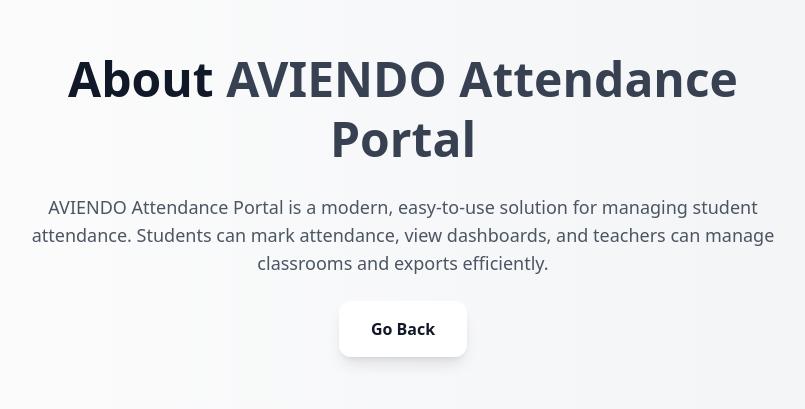
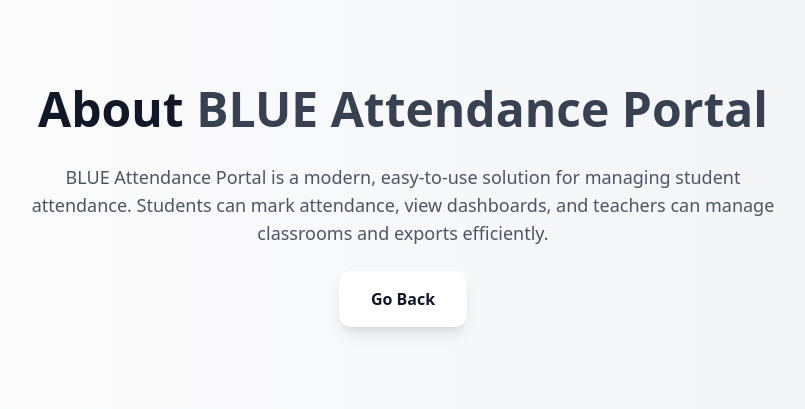
Before and after one commit to Gaurav-7489/ERS-aviendo, a React (Vite) app in the folder attendance-portal-complete/frontend/: page /info in a window 1280 px wide. Shown: the part 197-606 px from the top of the page, without its empty margins (237-1042 px from the left). Built offline with nearby package versions, Linux system fonts and the light colour scheme; no server answers.

Commit message:
Add files via upload

```diff
--- a/attendance-portal-complete/frontend/src/pages/Info.jsx
+++ b/attendance-portal-complete/frontend/src/pages/Info.jsx
@@ -28,10 +28,10 @@ export default function Info() {
         transition={{ duration: 1 }}
       >
         <h1 className="text-5xl font-extrabold text-gray-900 leading-tight">
-          About <span className="text-gray-700">AVIENDO Attendance Portal</span>
+          About <span className="text-gray-700">BLUE Attendance Portal</span>
         </h1>
         <p className="text-lg text-gray-600">
-          AVIENDO Attendance Portal is a modern, easy-to-use solution for managing student attendance.
+          BLUE Attendance Portal is a modern, easy-to-use solution for managing student attendance.
           Students can mark attendance, view dashboards, and teachers can manage classrooms and exports efficiently.
         </p>
 
--- a/attendance-portal-complete/frontend/src/pages/Welcome.jsx
+++ b/attendance-portal-complete/frontend/src/pages/Welcome.jsx
@@ -32,7 +32,7 @@ export default function Welcome() {
             anchorX="center"
             anchorY="middle"
           >
-            AVIENDO
+            BLUE
           </Text>
         </Canvas>
       </div>
```
